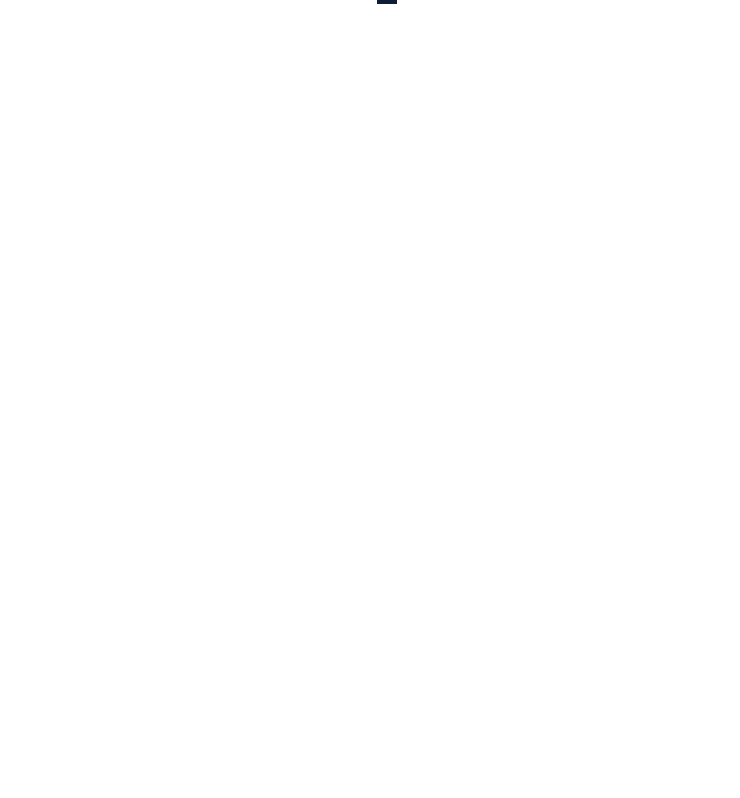
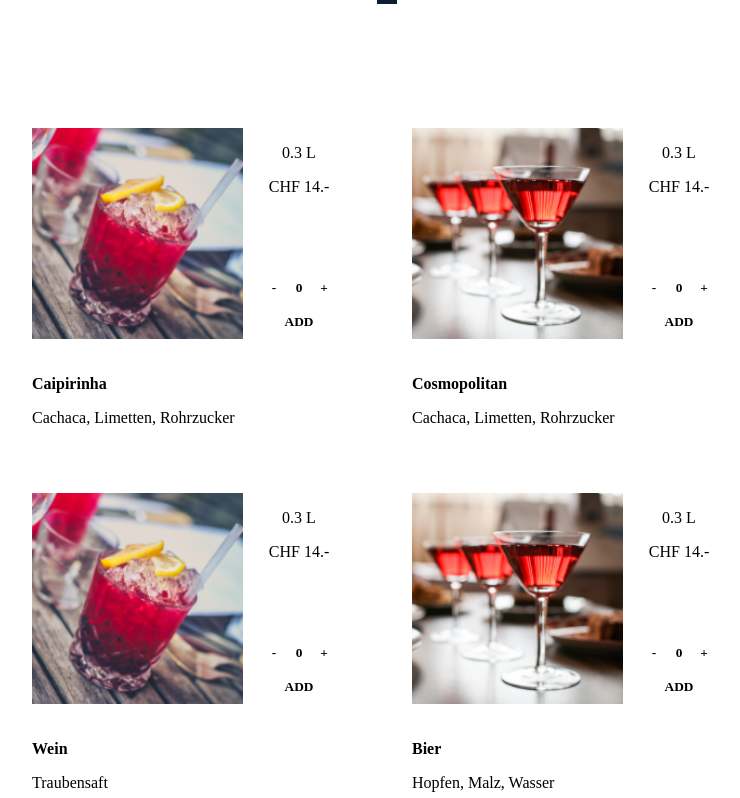
Before and after one commit to joshhammer/fake-bar, a Next.js app: page / in a window 1280 px wide. Shown: the part 762-1560 px from the top of the page, without its empty margins (253-993 px from the left). Before the commit the page ends 998 px from the top, so only its background shows below. Built offline with nearby package versions, Linux system fonts and the light colour scheme.

Commit message:
filtering works

```diff
--- a/components/DrinkSection.tsx
+++ b/components/DrinkSection.tsx
@@ -9,27 +9,25 @@ export default function DrinkSection(props) {
     const [filtered, setFiltered] = useState([])
 
     useEffect(() => {
-
         setFiltered(drinkData.filter((drink, index) => {
           return drink.category === filterValue ? (
             <SingleDrink drink={drink} key={index} />
           ) : null;
         }));
-
-        console.log("Drinks are updated", filterValue)
-        console.log("useEffect filtered Array", filtered)
-
     },[filterValue])
 
-    return(
-        <div className={styles.drinkSection__wrapper}>
-            {/* {drinkData.map((drink, index) => {
-                return <SingleDrink drink={drink} key={index}/>
-            })} */}
-            {console.log('RENDER')}
-            {filtered.map((drink, index) => {
-                return <SingleDrink drink={drink} key={index} />
-            })}
-        </div>
-    )
+    return (
+      <div className={styles.drinkSection__wrapper}>
+        {console.log("filtered", filtered)}
+        {
+        filterValue === "all" ? drinkData.map((drink, index) => <SingleDrink drink={drink} key={index} />)
+        :
+        !filtered.length ? <p>Sorry, no results found...</p>
+        :
+        filterValue !== "all" ? filtered.map((drink, index) => <SingleDrink drink={drink} key={index} />)
+        :
+        null
+        }
+      </div>
+    );
 }
--- a/components/FilterSection.tsx
+++ b/components/FilterSection.tsx
@@ -18,7 +18,7 @@ const FilterButton = styled.button`
 export default function FilterSection(props) {
 const [invisible, setInvisible] = useState(true)
 const [filterIsActive, setFilterIsActive] = useState(false)
-const [filterValue, setFilterValue] = useState("")
+const [filterValue, setFilterValue] = useState("all")
 
 function showHideFilters() {
     setInvisible(!invisible)
@@ -26,7 +26,6 @@ function showHideFilters() {
 }
 
 function passFilterValue() {
-    console.log("childFilterValue", filterValue)
     props.getFilter(filterValue)
 }
 
@@ -36,31 +35,22 @@ useEffect(() => {
 
     return (
       <div className={styles.filterSection}>
-        <FilterButton
-          onClick={showHideFilters}
-          className={`filterBtn ${filterIsActive ? "isActive" : ""}`}
-        >
-          Filter
-        </FilterButton>
+        <FilterButton onClick={showHideFilters} className={`filterBtn ${filterIsActive ? "isActive" : ""}`}>Filter</FilterButton>
         <div>
           <img
-            className={`${styles.filterArrow} ${
-              filterIsActive ? "activeArrow" : ""
-            }`}
-            src="/arrowDown.svg"
-            alt=""
-          />
+            className={`${styles.filterArrow} ${filterIsActive ? "activeArrow" : ""}`} src="/arrowDown.svg" alt=""/>
         </div>
         <div className={`filterBox ${invisible ? "invisible" : ""}`}>
           <ul className={styles.filterList}>
             <li onClick={() => {setFilterValue('all')}}>all</li>
             <li onClick={() => {setFilterValue('beer')}}>beer</li>
             <li onClick={() => {setFilterValue('wine')}}>wine</li>
-            <li>others</li>
-            <li>shots</li>
-            <li>cocktails</li>
-            <li>longdrinks</li>
-            <li>softdrinks</li>
+            <li onClick={() => {setFilterValue('others')}}>others</li>
+            <li onClick={() => {setFilterValue('shots')}}>shots</li>
+            <li onClick={() => {setFilterValue('cocktails')}}>cocktails</li>
+            <li onClick={() => {setFilterValue('longdrinks')}}>longdrinks</li>
+            <li onClick={() => {setFilterValue('softdrinks')}}>softdrinks</li>
+
           </ul>
         </div>
       </div>
--- a/components/Main.tsx
+++ b/components/Main.tsx
@@ -30,13 +30,8 @@ export default function Main() {
     const [parentFilterValue, setParentFilterValue] = useState('')
 
     function getFilterValue(childFilterValue: string) {
-        console.log('call getFilterValue')
         setParentFilterValue(childFilterValue)
     }
-
-    useEffect(() => {
-        console.log("Main is updated")
-    }, [parentFilterValue])
 
     return (
       <main className={styles.mainContainer}>
--- a/components/SingleDrink.tsx
+++ b/components/SingleDrink.tsx
@@ -27,7 +27,7 @@ export default function SingleDrink(props) {
                 {drinkCount}
                 <span onClick={() => setDrinkCount(drinkCount + 1)}>+</span>
               </button>
-              <button>ADD</button>
+              <button onClick={() => {setDrinkCount(0); alert(`${drinkCount} ${props.drink.name} added to basket.`)}}>ADD</button>
             </div>
           </div>
         </div>
--- a/data/drinkData.json
+++ b/data/drinkData.json
@@ -5,7 +5,7 @@
         "amount": 0.3,
         "price": 14,
         "imageUrl": "drink01.png",
-        "category": "cocktail"
+        "category": "cocktails"
     },
     {
         "name": "Cosmopolitan",
@@ -13,7 +13,7 @@
         "amount": 0.3,
         "price": 14,
         "imageUrl": "drink02.png",
-        "category": "longdrink"
+        "category": "longdrinks"
     },
     {
         "name": "Wein",
@@ -37,7 +37,7 @@
         "amount": 0.3,
         "price": 14,
         "imageUrl": "drink01.png",
-        "category": "cocktail"
+        "category": "cocktails"
     },
     {
         "name": "Cosmopolitan",
@@ -45,7 +45,7 @@
         "amount": 0.3,
         "price": 14,
         "imageUrl": "drink02.png",
-        "category": "longdrink"
+        "category": "longdrinks"
     },
     {
         "name": "Caipirinha",
@@ -53,7 +53,7 @@
         "amount": 0.3,
         "price": 14,
         "imageUrl": "drink01.png",
-        "category": "cocktail"
+        "category": "cocktails"
     },
     {
         "name": "Cosmopolitan",
@@ -61,6 +61,6 @@
         "amount": 0.3,
         "price": 14,
         "imageUrl": "drink02.png",
-        "category": "longdrink"
+        "category": "longdrinks"
     }
 ]
--- a/styles/_drinkSection.module.scss
+++ b/styles/_drinkSection.module.scss
@@ -3,5 +3,8 @@
         display: grid;
         grid-template-columns: 330px 330px;
         grid-gap: 50px;
+        p {
+            color: var(--main-white);
+        }
     }
 }
```
